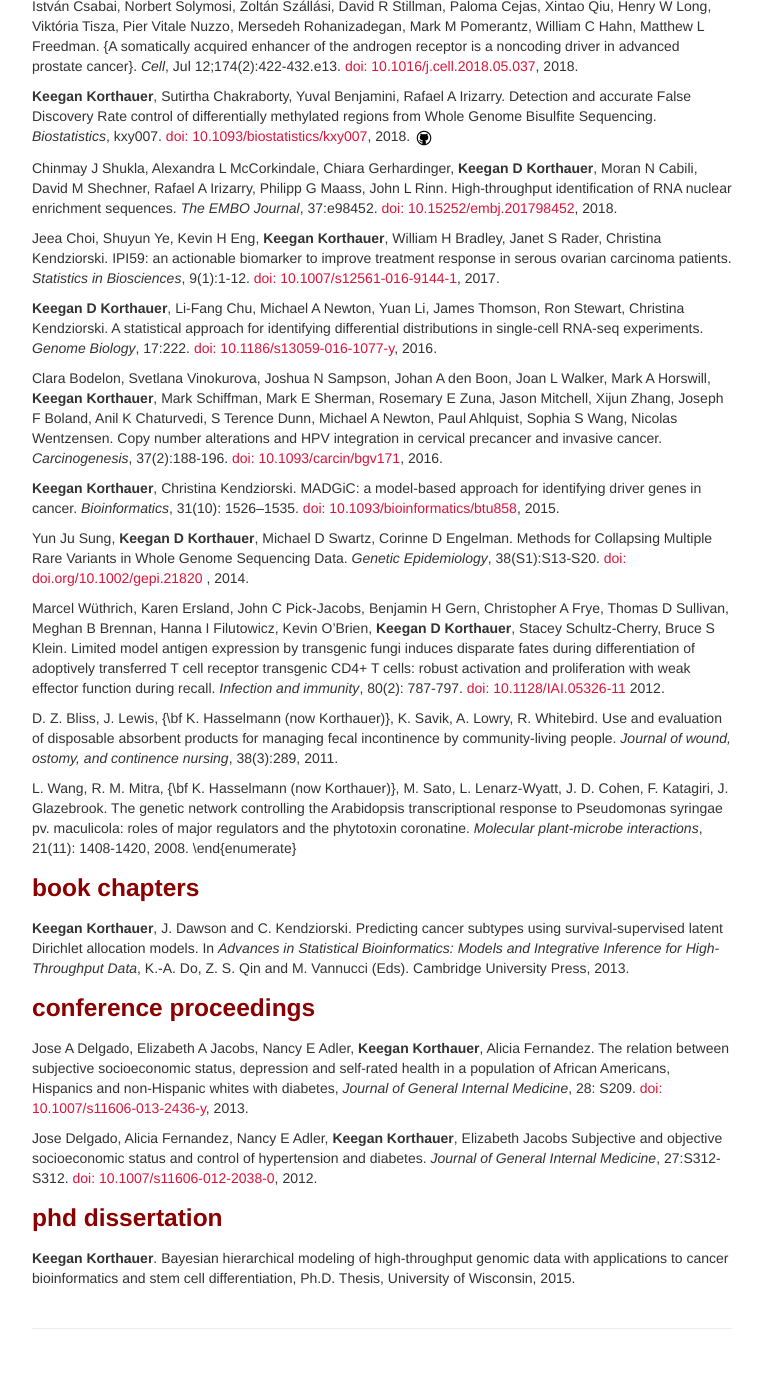
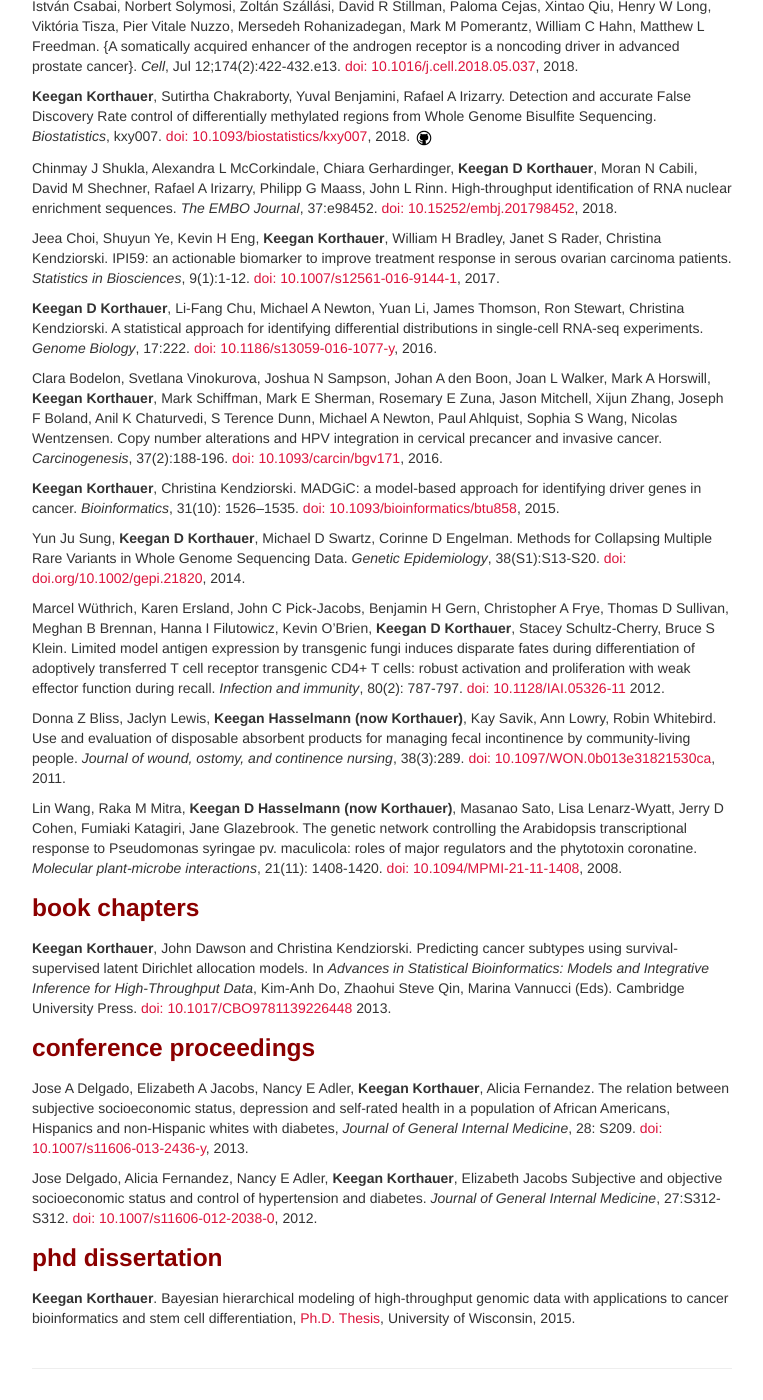
Before and after one commit to kdkorthauer/kdkorthauer.github.io, a Jekyll site: the page built from pages/papers.md, in a window 1280 px wide and 1400 px high, scrolled down 377 px. Shown: the whole window, without its empty margins (258-1021 px from the left). Built offline with Jekyll 4.4.1, drawn with Linux system fonts in a browser that asks for light colours; comment, search, counter and statistics services are not loaded; before the commit the page ends 1737 px from its top, so only the background shows below that.

Commit message:
edit papers

```diff
--- a/pages/papers.md
+++ b/pages/papers.md
@@ -46,20 +46,22 @@ Clara Bodelon, Svetlana Vinokurova, Joshua N Sampson, Johan A den Boon, Joan L W
 **Keegan Korthauer**, Christina Kendziorski. MADGiC: a model-based approach for identifying driver genes in cancer. *Bioinformatics*, 31(10): 1526–1535. [doi: 10.1093/bioinformatics/btu858](https://doi.org/10.1093/bioinformatics/btu858), 2015.
 <div data-badge-popover="right" data-badge-type="2" data-doi="https://doi.org/10.1093/bioinformatics/btu858" class="altmetric-embed"></div>
 
-Yun Ju Sung, **Keegan D Korthauer**, Michael D Swartz, Corinne D Engelman. Methods for Collapsing Multiple Rare Variants in Whole Genome Sequencing Data. *Genetic Epidemiology*, 38(S1):S13-S20. [doi: doi.org/10.1002/gepi.21820 ](https://doi.org/10.1002/gepi.21820), 2014.
+Yun Ju Sung, **Keegan D Korthauer**, Michael D Swartz, Corinne D Engelman. Methods for Collapsing Multiple Rare Variants in Whole Genome Sequencing Data. *Genetic Epidemiology*, 38(S1):S13-S20. [doi: doi.org/10.1002/gepi.21820](https://doi.org/10.1002/gepi.21820), 2014.
 <div data-badge-popover="right" data-badge-type="2" data-doi="https://doi.org/10.1002/gepi.21820" class="altmetric-embed"></div>
 
 Marcel Wüthrich, Karen Ersland, John C Pick-Jacobs, Benjamin H Gern, Christopher A Frye, Thomas D Sullivan, Meghan B Brennan, Hanna I Filutowicz, Kevin O'Brien, **Keegan D Korthauer**, Stacey Schultz-Cherry, Bruce S Klein. Limited model antigen expression by transgenic fungi induces disparate fates during differentiation of adoptively transferred T cell receptor transgenic CD4+ T cells: robust activation and proliferation with weak effector function during recall. *Infection and immunity*, 80(2): 787-797. [doi: 10.1128/IAI.05326-11](https://doi.org/10.1128/IAI.05326-11) 2012.
 <div data-badge-popover="right" data-badge-type="2" data-doi="https://doi.org/10.1128/IAI.05326-11" class="altmetric-embed"></div>
 
-D. Z. Bliss, J. Lewis, {\bf K. Hasselmann (now Korthauer)}, K. Savik, A. Lowry, R. Whitebird. Use and evaluation of disposable absorbent products for managing fecal incontinence by community-living people. *Journal of wound, ostomy, and continence nursing*, 38(3):289, 2011.
+Donna Z Bliss, Jaclyn Lewis, **Keegan Hasselmann (now Korthauer)**, Kay Savik, Ann Lowry, Robin Whitebird. Use and evaluation of disposable absorbent products for managing fecal incontinence by community-living people. *Journal of wound, ostomy, and continence nursing*, 38(3):289. [doi: 10.1097/WON.0b013e31821530ca](https://doi.org/10.1097/WON.0b013e31821530ca), 2011.
+<div data-badge-popover="right" data-badge-type="2" data-doi="https://doi.org/10.1097/WON.0b013e31821530ca" class="altmetric-embed"></div>
 
-L. Wang, R. M. Mitra, {\bf K. Hasselmann (now Korthauer)}, M. Sato, L. Lenarz-Wyatt, J. D. Cohen, F. Katagiri, J. Glazebrook. The genetic network controlling the Arabidopsis transcriptional response to Pseudomonas syringae pv. maculicola: roles of major regulators and the phytotoxin coronatine. *Molecular plant-microbe interactions*, 21(11): 1408-1420, 2008.
-\end{enumerate}
+Lin Wang, Raka M Mitra, **Keegan D Hasselmann (now Korthauer)**, Masanao Sato, Lisa Lenarz-Wyatt, Jerry D Cohen, Fumiaki Katagiri, Jane Glazebrook. The genetic network controlling the Arabidopsis transcriptional response to Pseudomonas syringae pv. maculicola: roles of major regulators and the phytotoxin coronatine. *Molecular plant-microbe interactions*, 21(11): 1408-1420. [doi: 10.1094/MPMI-21-11-1408](https://doi.org/10.1094/MPMI-21-11-1408), 2008.
+<div data-badge-popover="right" data-badge-type="2" data-doi="https://doi.org/10.1094/MPMI-21-11-1408" class="altmetric-embed"></div>
 
 ### book chapters
 
-**Keegan Korthauer**, J. Dawson and C. Kendziorski. Predicting cancer subtypes using survival-supervised latent Dirichlet allocation models.  In *Advances in Statistical Bioinformatics: Models and Integrative Inference for High-Throughput Data*, K.-A. Do, Z. S. Qin and M. Vannucci (Eds). Cambridge University Press, 2013.
+**Keegan Korthauer**, John Dawson and Christina Kendziorski. Predicting cancer subtypes using survival-supervised latent Dirichlet allocation models.  In *Advances in Statistical Bioinformatics: Models and Integrative Inference for High-Throughput Data*, Kim-Anh Do, Zhaohui Steve Qin, Marina Vannucci (Eds). Cambridge University Press. [doi: 10.1017/CBO9781139226448](https://doi.org/10.1017/CBO9781139226448) 2013.
+<div data-badge-popover="right" data-badge-type="2" data-doi="https://doi.org/10.1017/CBO9781139226448" class="altmetric-embed"></div>
 
 ### conference proceedings
 
@@ -71,4 +73,4 @@ Jose Delgado, Alicia Fernandez, Nancy E Adler, **Keegan Korthauer**, Elizabeth J
 
 ### phd dissertation
 
-**Keegan Korthauer**. Bayesian hierarchical modeling of high-throughput genomic data with applications to cancer bioinformatics and stem cell differentiation, Ph.D. Thesis, University of Wisconsin, 2015.
+**Keegan Korthauer**. Bayesian hierarchical modeling of high-throughput genomic data with applications to cancer bioinformatics and stem cell differentiation, [Ph.D. Thesis](https://depot.library.wisc.edu/repository/fedora/1711.dl:5OWS5B2JU3NWD8Q/datastreams/REF/content), University of Wisconsin, 2015.
```
